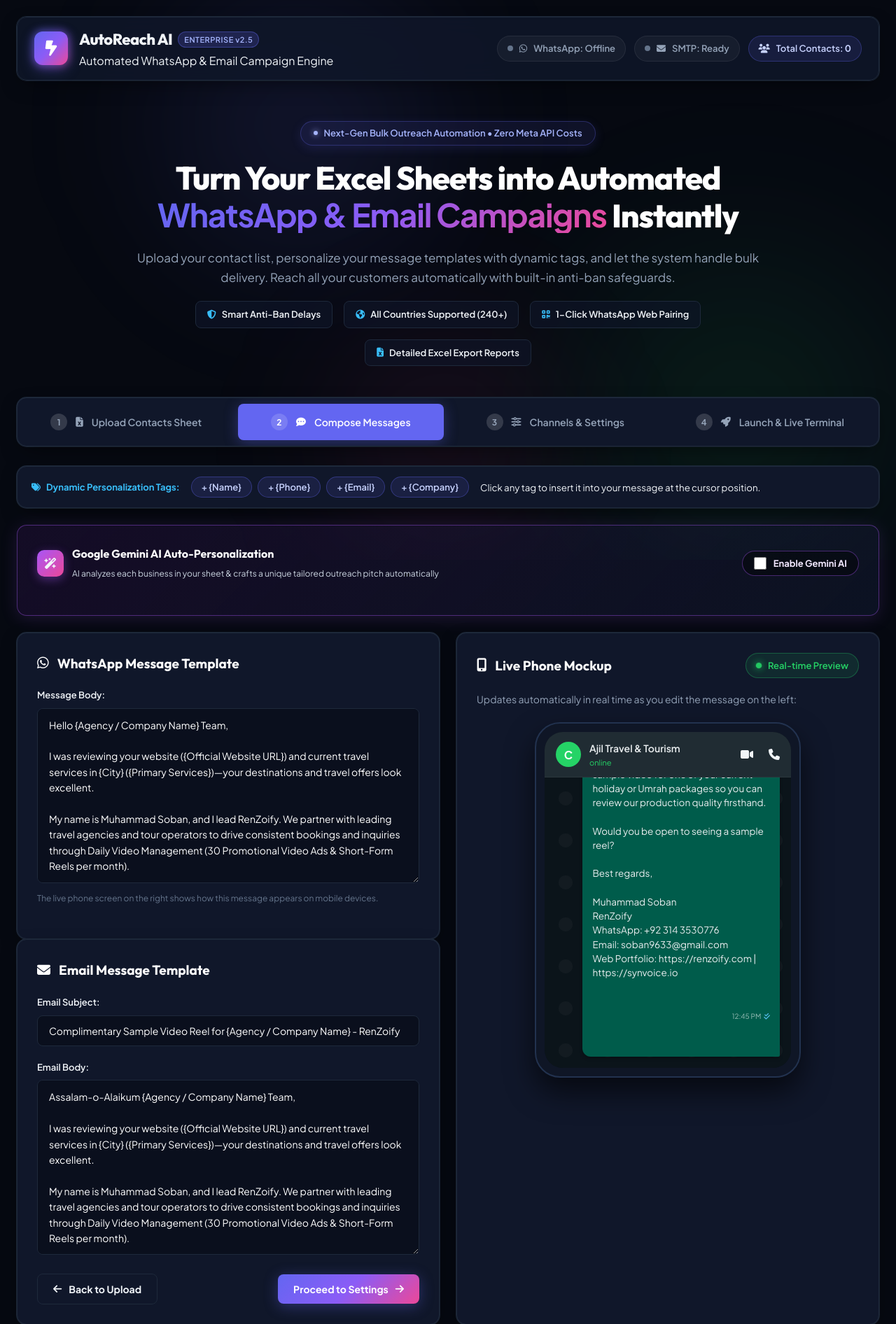
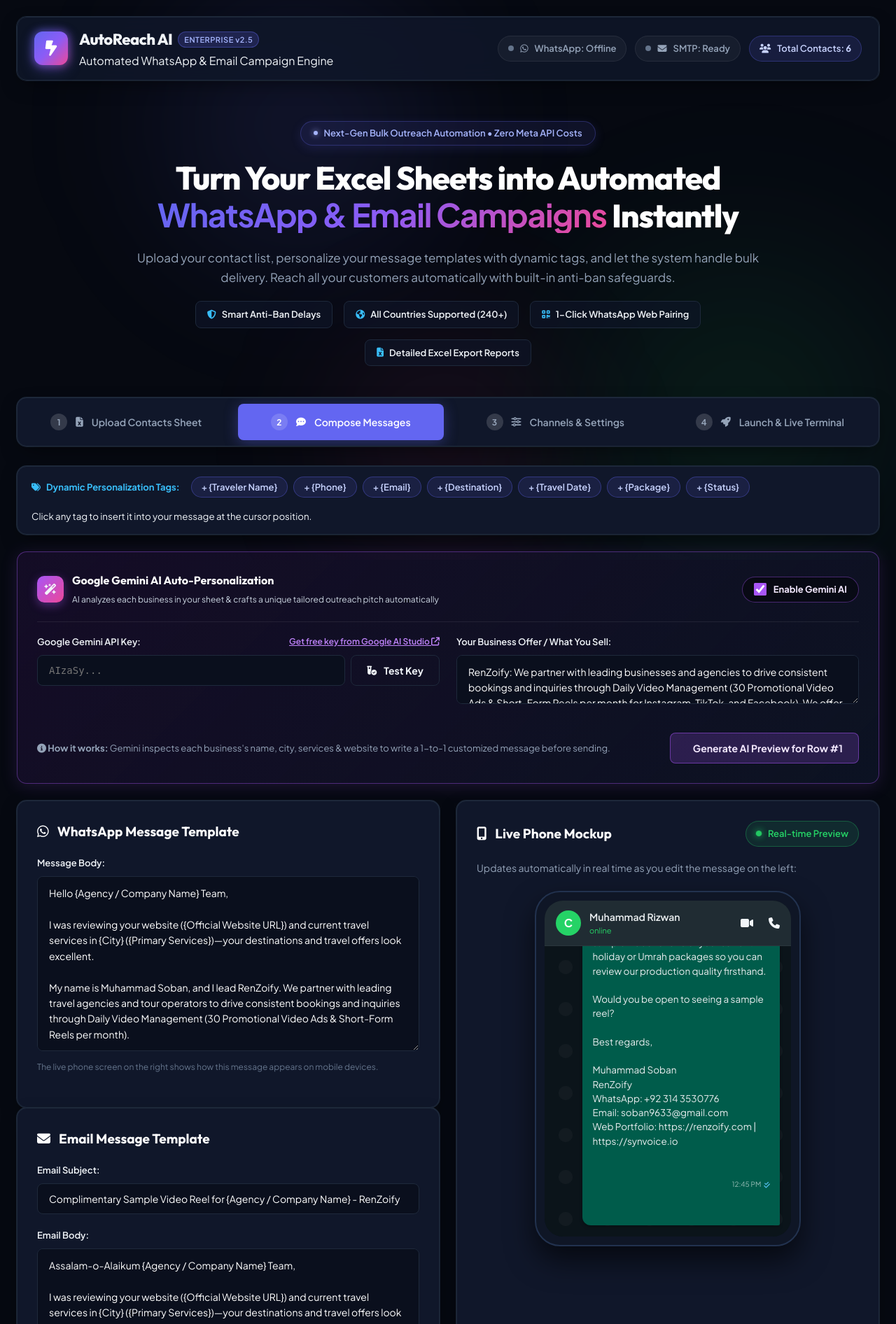
Before and after one commit to soban9633-tech/AutoReach-AI, a Flask app: page / in a window 1280 px wide, after a click on "Proceed to Message Templates". Shown: the top 1892 px of the page at 70% size. Run offline with Flask 3, Linux system fonts and the light colour scheme; parts of the project's set-up code (start-up, migrations or seed data) failed here and were passed over; some libraries are stand-ins or nearby versions; some web fonts are replaced.

Commit message:
fix: make Gemini API panel open by default and define JS handlers

```diff
--- a/templates/index.html
+++ b/templates/index.html
@@ -1350,12 +1350,12 @@ body {
                         </div>
                     </div>
                     <label style="display: flex; align-items: center; gap: 10px; cursor: pointer; background: rgba(0,0,0,0.4); padding: 7px 16px; border-radius: 20px; border: 1px solid rgba(168, 85, 247, 0.4);">
-                        <input type="checkbox" id="chkUseGemini" style="width: 18px; height: 18px; accent-color: #a855f7; cursor: pointer;">
+                        <input type="checkbox" id="chkUseGemini" checked onchange="toggleGeminiPanel(this.checked)" style="width: 18px; height: 18px; accent-color: #a855f7; cursor: pointer;">
                         <span style="font-weight: 700; color: #f3e8ff; font-size: 13px;">Enable Gemini AI</span>
                     </label>
                 </div>
 
-                <div id="geminiConfigPanel" style="display: none; margin-top: 18px; padding-top: 18px; border-top: 1px solid rgba(255,255,255,0.08);">
+                <div id="geminiConfigPanel" style="display: block; margin-top: 18px; padding-top: 18px; border-top: 1px solid rgba(255,255,255,0.08);">
                     <div class="grid-2">
                         <div class="form-group">
                             <label class="form-label" style="display: flex; justify-content: space-between;">
@@ -1755,6 +1755,116 @@ document.addEventListener('DOMContentLoaded', () => {
             checkWhatsAppStatus();
         });
 });
+
+
+function toggleGeminiPanel(show) {
+    const panel = document.getElementById('geminiConfigPanel');
+    if (panel) panel.style.display = show ? 'block' : 'none';
+    localStorage.setItem('gemini_enabled', show ? 'true' : 'false');
+}
+
+function initGeminiAI() {
+    const chk = document.getElementById('chkUseGemini');
+    const panel = document.getElementById('geminiConfigPanel');
+    const keyInput = document.getElementById('geminiApiKey');
+    const offerInput = document.getElementById('geminiUserOffer');
+    const btnTest = document.getElementById('btnTestGemini');
+    const testResult = document.getElementById('geminiTestResult');
+    const btnPreview = document.getElementById('btnGenerateAiPreview');
+
+    // Restore saved API key and offer
+    const savedKey = localStorage.getItem('gemini_api_key');
+    if (savedKey && keyInput) keyInput.value = savedKey;
+
+    const savedOffer = localStorage.getItem('gemini_user_offer');
+    if (savedOffer && offerInput) offerInput.value = savedOffer;
+
+    const savedEnabled = localStorage.getItem('gemini_enabled') !== 'false';
+    if (chk) chk.checked = savedEnabled;
+    if (panel) panel.style.display = savedEnabled ? 'block' : 'none';
+
+    if (chk) {
+        chk.addEventListener('change', () => {
+            toggleGeminiPanel(chk.checked);
+        });
+    }
+
+    if (keyInput) {
+        keyInput.addEventListener('input', () => {
+            localStorage.setItem('gemini_api_key', keyInput.value.trim());
+        });
+    }
+
+    if (offerInput) {
+        offerInput.addEventListener('input', () => {
+            localStorage.setItem('gemini_user_offer', offerInput.value.trim());
+        });
+    }
+
+    if (btnTest) {
+        btnTest.addEventListener('click', () => {
+            const key = keyInput?.value?.trim();
+            if (!key) {
+                if (testResult) testResult.innerHTML = '<span class="text-danger">Please enter your Gemini API Key first.</span>';
+                return;
+            }
+            if (testResult) testResult.innerHTML = '<i class="fa-solid fa-spinner fa-spin text-accent"></i> Verifying key with Google Gemini...';
+            fetch('/api/gemini/test', {
+                method: 'POST',
+                headers: { 'Content-Type': 'application/json' },
+                body: JSON.stringify({ api_key: key })
+            })
+            .then(r => r.json())
+            .then(data => {
+                if (data.success) {
+                    testResult.innerHTML = `<span class="text-success"><i class="fa-solid fa-circle-check"></i> ${data.message}</span>`;
+                } else {
+                    testResult.innerHTML = `<span class="text-danger"><i class="fa-solid fa-circle-xmark"></i> ${data.message}</span>`;
+                }
+            })
+            .catch(err => {
+                testResult.innerHTML = `<span class="text-danger">Connection error: ${err}</span>`;
+            });
+        });
+    }
+
+    if (btnPreview) {
+        btnPreview.addEventListener('click', () => {
+            const key = keyInput?.value?.trim();
+            if (!key) {
+                alert('Please enter your Gemini API Key first!');
+                return;
+            }
+            btnPreview.innerHTML = '<i class="fa-solid fa-spinner fa-spin"></i> Generating tailored AI pitch...';
+            fetch('/api/gemini/generate-sample', {
+                method: 'POST',
+                headers: { 'Content-Type': 'application/json' },
+                body: JSON.stringify({
+                    api_key: key,
+                    sender_offer: offerInput?.value || '',
+                    channel: 'whatsapp'
+                })
+            })
+            .then(r => r.json())
+            .then(data => {
+                btnPreview.innerHTML = '<i class="fa-solid fa-sparkles text-warning"></i> Generate AI Preview for Row #1';
+                if (data.success) {
+                    const waBox = document.getElementById('waMessageText');
+                    if (waBox) waBox.value = data.result;
+                    const mockup = document.getElementById('mockupMessageText');
+                    if (mockup) mockup.innerText = data.result;
+                    alert('✨ Gemini successfully crafted a custom pitch for ' + (data.contact['Agency / Company Name'] || data.contact['Name'] || 'your contact') + '! Look at the live phone screen on the right.');
+                } else {
+                    alert('Gemini Error: ' + data.error);
+                }
+            })
+            .catch(err => {
+                btnPreview.innerHTML = '<i class="fa-solid fa-sparkles text-warning"></i> Generate AI Preview for Row #1';
+                alert('Failed to generate preview: ' + err);
+            });
+        });
+    }
+}
 
 // 1. TABS NAVIGATION
 function initTabs() {
```
Also changed, not shown: index.html (+112 -2 lines).
